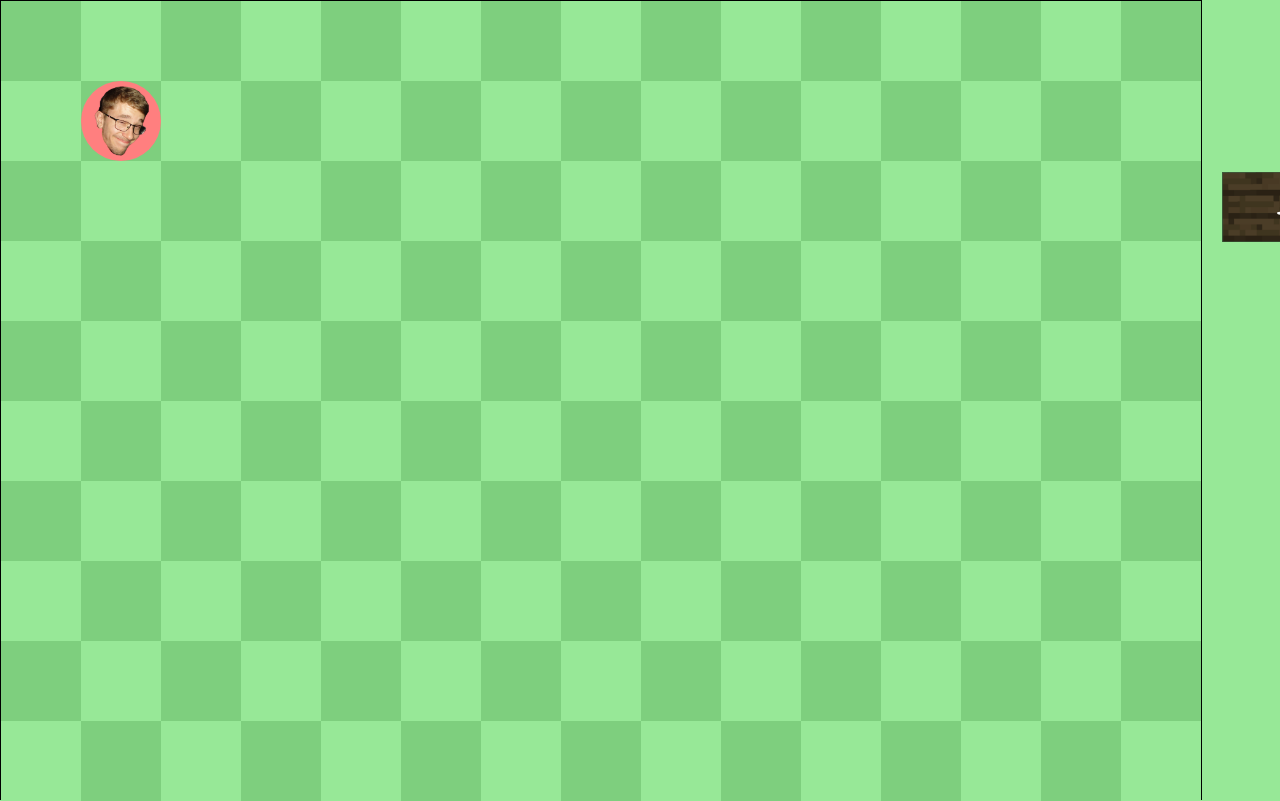
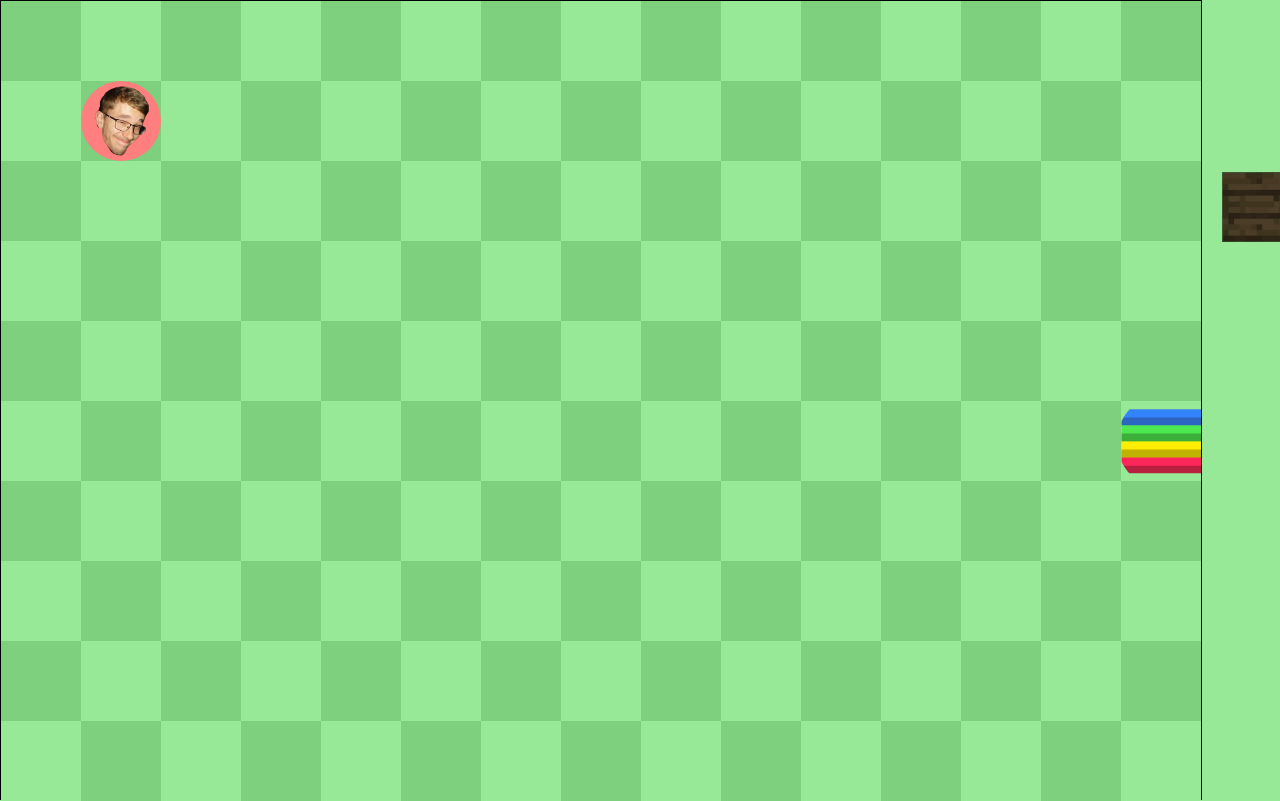
Before and after one commit to leostricak22/snake-game, a React (Create React App) app: page / in a window 1280 px wide. Shown: the top 801 px of the page. Built offline with nearby package versions, Linux system fonts and the light colour scheme.

Commit message:
feat: Check boundaries and if snake collides

```diff
--- a/src/App.js
+++ b/src/App.js
@@ -1,6 +1,6 @@
 import Gameboard from "./components/Gameboard";
 import sign from "./assets/sign.png";
-import {useState} from "react";
+import {useEffect, useState} from "react";
 
 function App() {
     const [playerPosition, setPlayerPosition] = useState({
@@ -8,11 +8,55 @@ function App() {
         direction: 'r'
     });
 
+    const [gameState, setGameState] = useState(true);
+
+    function handleKeyDown(event) {
+        switch (event.key) {
+            case "ArrowRight":
+                setPlayerPosition(prevPlayerPosition => ({
+                    ...prevPlayerPosition,
+                    direction: "r"
+                }));
+                return;
+            case "ArrowDown":
+                setPlayerPosition(prevPlayerPosition => ({
+                    ...prevPlayerPosition,
+                    direction: "d"
+                }));
+                return;
+            case "ArrowLeft":
+                setPlayerPosition(prevPlayerPosition => ({
+                    ...prevPlayerPosition,
+                    direction: "l"
+                }));
+                return;
+            case "ArrowUp":
+                setPlayerPosition(prevPlayerPosition => ({
+                    ...prevPlayerPosition,
+                    direction: "u"
+                }));
+                return;
+            default:
+                return;
+        }
+    }
+
+    useEffect(() => {
+        const handleKeyPress = (event) => {
+            handleKeyDown(event);
+        };
+
+        window.addEventListener('keydown', handleKeyPress);
+        return () => {
+            window.removeEventListener('keydown', handleKeyPress);
+        };
+    }, []);
+
     return (
-        <div id="main">
-            <Gameboard playerPosition={playerPosition} setPlayerPosition={setPlayerPosition} />
+        <div id="main" tabIndex="0" onKeyDown={handleKeyDown}>
+            <Gameboard playerPosition={playerPosition} setPlayerPosition={setPlayerPosition} gameState={gameState} setGameState={setGameState} />
             <div className="signContainer">
-                <h2 className="top-left">{playerPosition.positions.length-3}</h2>
+                <h2 className="top-left">{playerPosition.positions.length-2}</h2>
                 <img src={sign} alt={"sign"} className="signImage"/>
             </div>
         </div>
--- a/src/components/Gameboard.js
+++ b/src/components/Gameboard.js
@@ -25,7 +25,7 @@ import tailEndHorizontalReverseImg from "../assets/tailEndHorizontalReverse.png"
 const GAMEBOARD_CELLS_X = 10;
 const GAMEBOARD_CELLS_Y = 15;
 const INITIAL_GAMEBOARD = Array.from({ length: GAMEBOARD_CELLS_X }, () => Array(GAMEBOARD_CELLS_Y).fill(null));
-const INTERVAL_LENGTH = 250;
+const INTERVAL_LENGTH = 100;
 
 const combinations = {
     r: { x: 0, y: 1 },
@@ -40,16 +40,14 @@ const getRandomNumberInRange = (min, max) => {
     return Math.floor(Math.random() * (max - min + 1)) + min;
 };
 
-export default function Gameboard({playerPosition, setPlayerPosition}) {
+export default function Gameboard({playerPosition, setPlayerPosition, gameState, setGameState}) {
     const [enemyPosition, setEnemyPosition] = useState({ x: 1, y: 1 });
     const [enemyImage, setEnemyImage] = useState(undefined)
 
     const intervalRef = useRef(null);
 
     useEffect(() => {
-        console.log(playerPosition)
-
-        if(playerPosition.direction) {
+        if(gameState) {
             intervalRef.current = setInterval(() => {
                 setPlayerPosition((prevPlayerPosition) => {
                     const newBodyPositions = [...prevPlayerPosition.positions];
@@ -57,8 +55,18 @@ export default function Gameboard({playerPosition, setPlayerPosition}) {
                     const newHead = {
                         x: newBodyPositions[0].x + combinations[prevPlayerPosition.direction].x,
                         y: newBodyPositions[0].y + combinations[prevPlayerPosition.direction].y,
-                        direction: prevPlayerPosition.direction
                     };
+
+                    if (newHead.x >= GAMEBOARD_CELLS_X || newHead.x < 0 || newHead.y >= GAMEBOARD_CELLS_Y || newHead.y < 0) {
+                        setGameState(false);
+                    }
+
+                    for (let i = 0; i < playerPosition.positions.length; i++) {
+                        if (newHead.x === playerPosition.positions[i].x && newHead.y === playerPosition.positions[i].y) {
+                            setGameState(false);
+                            break;
+                        }
+                    }
 
                     newBodyPositions.unshift(newHead);
                     newBodyPositions.pop();
@@ -70,10 +78,17 @@ export default function Gameboard({playerPosition, setPlayerPosition}) {
                 });
 
             }, INTERVAL_LENGTH);
+
+            return () => clearInterval(intervalRef.current);
         }
+    }, [gameState, playerPosition.positions, setGameState, setPlayerPosition]);
 
-        return () => clearInterval(intervalRef.current); // Cleanup on unmount
-    }, [playerPosition]);
+    useEffect(() => {
+        enemiesImages.forEach((image) => {
+            const img = new Image();
+            img.src = image;
+        });
+    }, []);
 
     useEffect(() => {
         if (playerPosition.positions[0].x === enemyPosition.x && playerPosition.positions[0].y === enemyPosition.y) {
@@ -87,6 +102,8 @@ export default function Gameboard({playerPosition, setPlayerPosition}) {
 
         const newPositions = [...playerPosition.positions, { x: newEnemyPositionX, y: newEnemyPositionY }];
 
+        setEnemyImage(enemiesImages[getRandomNumberInRange(0, enemiesImages.length - 1)]);
+
         setPlayerPosition((prevPlayerPosition) => ({
             ...prevPlayerPosition,
             positions: newPositions
@@ -96,50 +113,16 @@ export default function Gameboard({playerPosition, setPlayerPosition}) {
             x: newEnemyPositionX,
             y: newEnemyPositionY
         });
-
-        setEnemyImage(enemiesImages[getRandomNumberInRange(0, enemiesImages.length-1)])
     }
 
     useEffect(() => {
         createEnemy();
     }, []);
 
-    function handleKeyDown(event) {
-        switch (event.key) {
-            case "ArrowRight":
-                setPlayerPosition(prevPlayerPosition => ({
-                    ...prevPlayerPosition,
-                    direction: "r"
-                }));
-                return;
-            case "ArrowDown":
-                setPlayerPosition(prevPlayerPosition => ({
-                    ...prevPlayerPosition,
-                    direction: "d"
-                }));
-                return;
-            case "ArrowLeft":
-                setPlayerPosition(prevPlayerPosition => ({
-                    ...prevPlayerPosition,
-                    direction: "l"
-                }));
-                return;
-            case "ArrowUp":
-                setPlayerPosition(prevPlayerPosition => ({
-                    ...prevPlayerPosition,
-                    direction: "u"
-                }));
-                return;
-            default:
-                return;
-        }
-    }
-
     function getPosition(x,y) {
         return playerPosition.positions.findIndex((element) => JSON.stringify(element) === JSON.stringify({
             x: x,
             y: y,
-            direction: element.direction
         }));
     }
 
@@ -206,7 +189,7 @@ export default function Gameboard({playerPosition, setPlayerPosition}) {
     }
 
     return (
-        <div id="gameboard" tabIndex="0" onKeyDown={handleKeyDown}>
+        <div id="gameboard">
             {INITIAL_GAMEBOARD.map((row, x) => (
                 <div key={x} className="gameboardRow">
                     {row.map((_, y) => (
```
